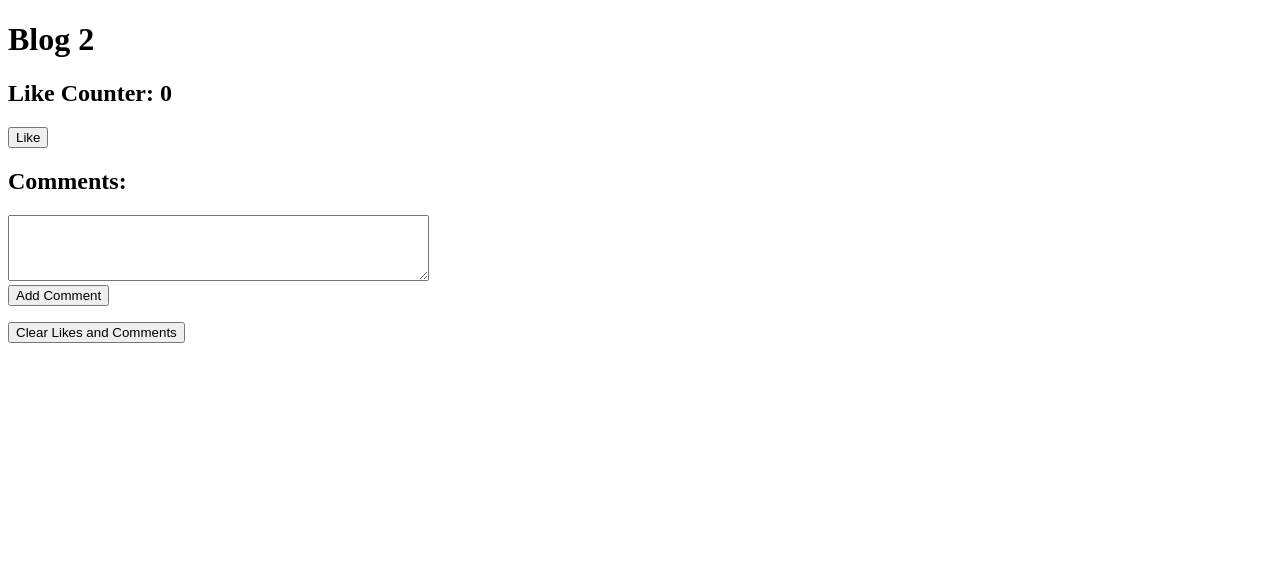
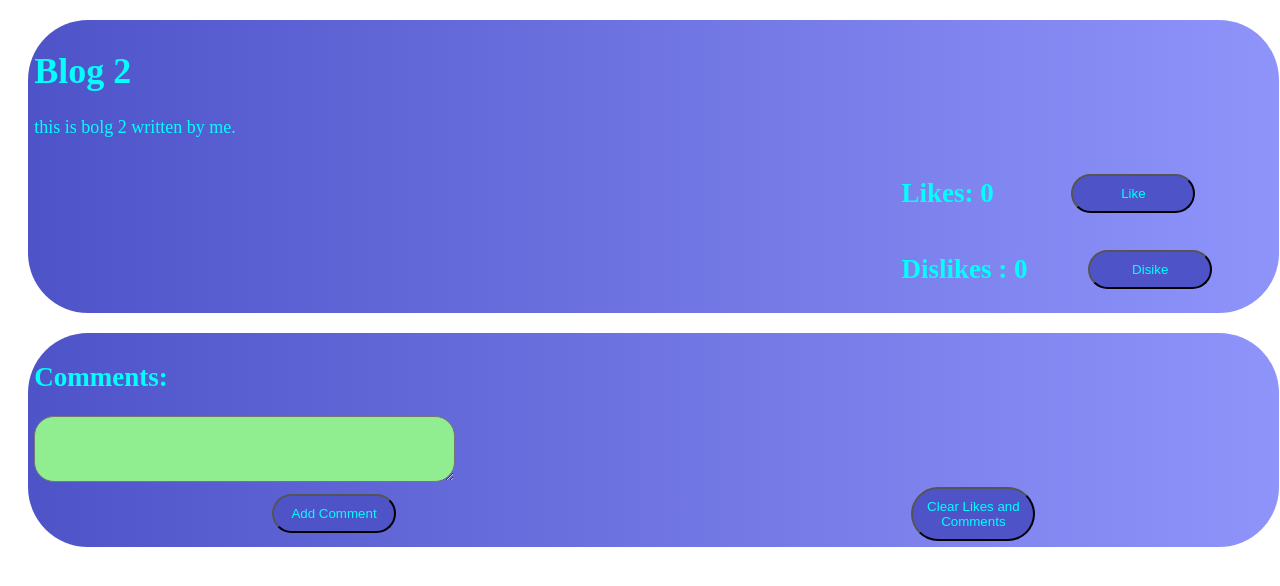
Before and after one commit to AnshAcharya/AnshAcharya.github.io, a plain HTML site: page blog2.html in a window 1280 px wide. Drawn offline with Linux system fonts and the light colour scheme.

Commit message:
finally done

```diff
--- /dev/null
+++ b/blog.css
@@ -0,0 +1,39 @@
+.blog {
+    background: repeating-linear-gradient(to right, #4e54c8, #8f94fb);
+    margin-top:20px;
+    width: 98%;
+    border-radius: 60px;
+    font-size: large;
+    margin-left: 20px;
+    color: aqua;
+    padding: 0.5%;
+
+}
+
+.inline {
+    display:flex;
+}
+
+button {
+    padding:10px;
+    background: #4e54c8;
+    width: 10%;
+    border-radius: 60px;
+    margin-left: 20px;
+    text-align: center;
+    color: aqua;
+    margin: auto;
+}
+
+.inline h2 {
+    margin-left:70%;
+}
+
+.inline button {
+    margin:right !important;
+}
+
+.blog textarea {
+    border-radius: 20px;
+    background-color: lightgreen;
+}
--- a/blog.js
+++ b/blog.js
@@ -1,4 +1,3 @@
-// Function to increase like counter
 function increaseLike(counterId) {
     var currentLikes = parseInt(document.getElementById(counterId).innerText);
     currentLikes++;
@@ -6,7 +5,16 @@ function increaseLike(counterId) {
     localStorage.setItem(counterId, currentLikes);
 }
 
-// Function to add comment
+// function decreaseLike(counterId) {
+//     var currentLikes = parseInt(document.getElementById(counterId).innerText);
+//     if (currentLikes <= 0) {
+//         return;
+//     }
+//     currentLikes--;
+//     document.getElementById(counterId).innerText = currentLikes;
+//     localStorage.setItem(counterId, currentLikes);
+// }
+
 function addComment(inputId, listId) {
     var comment = document.getElementById(inputId).value;
     if (comment.trim() !== "") {
@@ -25,8 +33,7 @@ function addComment(inputId, listId) {
     }
 }
 
-// Load likes and comments from local storage
-window.onload = function() {
+window.onload = function () {
     var storedLikes = localStorage.getItem("likeCounter1");
     if (storedLikes) {
         document.getElementById("likeCounter1").innerText = storedLikes;
@@ -35,7 +42,7 @@ window.onload = function() {
     var storedComments = JSON.parse(localStorage.getItem("commentList1"));
     if (storedComments) {
         var commentList = document.getElementById("commentList1");
-        storedComments.forEach(function(comment) {
+        storedComments.forEach(function (comment) {
             var listItem = document.createElement("li");
             listItem.textContent = comment;
             commentList.appendChild(listItem);
--- a/blog2.html
+++ b/blog2.html
@@ -1,25 +1,40 @@
 <!DOCTYPE html>
 <html lang="en">
+
 <head>
     <meta charset="UTF-8">
     <meta name="viewport" content="width=device-width, initial-scale=1.0">
     <title>Blog 2</title>
+    <link rel="stylesheet" href="blog.css">
 </head>
+
 <body>
-    <h1>Blog 2</h1>
+    <div class="blog">
+        <h1>Blog 2</h1>
+        <p>this is bolg 2 written by me.</p>
 
-    <h2>Like Counter: <span id="likeCounter2">0</span></h2>
-    <button onclick="increaseLike('likeCounter2')">Like</button>
+        <div class="inline">
+            <h2>Likes: <span id="likeCounter2">0</span></h2>
+            <button onclick="increaseLike('likeCounter2')">Like</button>
+        </div>
 
-    <h2>Comments:</h2>
-    <textarea id="commentInput2" rows="4" cols="50"></textarea><br>
-    <button onclick="addComment('commentInput1', 'commentList1')">Add Comment</button>
-    <ul id="commentList2"></ul>
-    <button onclick="clearLocalStorage()">Clear Likes and Comments</button>
+        <div class="inline">
+            <h2>Dislikes : <span id="dislikeCounter2">0</span></h2>
+            <button onclick="increaseLike('dislikeCounter2')">Disike</button>
+        </div>
+    </div>
 
+    <div class="blog">
+        <h2>Comments:</h2>
+        <textarea id="commentInput2" rows="4" cols="50"></textarea><br>
+        <div class="inline">
+            <button onclick="addComment('commentInput2', 'commentList2')">Add Comment</button>
+            <ul id="commentList2"></ul>
+            <button onclick="clearLocalStorage()">Clear Likes and Comments</button>
+        </div>
+    </div>
 
-    <script src="blog.js">
+    <script src="blog.js"></script>
+</body>
 
-    </script>
-</body>
 </html>
--- a/mystyle.css
+++ b/my_dark.css
@@ -1,6 +1,7 @@
-body {
-    background-color: rgba(41, 37, 45, 0.849);
+.mode{
+    background-color:black;
 }
+
 
 
 nav ul {
@@ -13,14 +14,15 @@ nav ul {
 
 nav {
     box-shadow: 0 0 20px black;
-    background: linear-gradient(to right, #4e54c8, #8f94fb);
+    background: linear-gradient(to right, #282b68, #51548e);
     padding: 10px;
     border-radius: 20px;
+    width: 88%;
 }
 
 a {
     text-decoration: none;
-    color: aqua;
+    color: rgb(0, 136, 136);
     margin: 0 15px;
 }
 
@@ -36,31 +38,33 @@ a:hover {
 .image img {
     padding:10px;
     border-radius: 60px;
-    border:20px solid #FF8246;
+    border:20px solid #a9532b;
     margin-top: 20px;
 }
 
 .txt{
     padding:0.5%;
-    background: repeating-linear-gradient(to right, #4e54c8, #8f94fb);
+    background: linear-gradient(to right, #282b68, #51548e);
     margin-top:20px;
     width: 98%;
     border-radius: 60px;
     font-size: large;
     margin-left: 20px;
     text-align-last: left;
-    color: aqua;
+    color: rgb(0, 136, 136);
+;
 
 }
-
+/* TODO : change colour for dark mode */
 .education{
-    background: repeating-linear-gradient(to right, #4e54c8, #8f94fb);
+    background: linear-gradient(to right, #282b68, #51548e);
     margin-top:20px;
     width: 98%;
     border-radius: 60px;
     font-size: large;
     margin-left: 20px;
-    color: aqua;
+    color: rgb(0, 136, 136);
+;
 }
 
 .social-icons {
@@ -78,3 +82,24 @@ a:hover {
     text-decoration: none;
     color: #000;
 }
+
+button {
+    padding:10px;
+    background: yellow;
+    width: 10%;
+    border-radius: 60px;
+    margin-left: 20px;
+    text-align: center;
+    color: black;
+    margin: auto;
+}
+
+button:hover{
+    cursor: pointer;
+}
+
+.navbutton{
+    display:flex;
+    align-items: center;
+    align-content: center;
+}
--- /dev/null
+++ b/my_light.css
@@ -0,0 +1,103 @@
+.mode{
+    background-color:white;
+}
+
+
+
+nav ul {
+    list-style-type: none;
+    margin: 0;
+    padding: 0;
+    display: flex;
+    justify-content: space-around;
+}
+
+nav {
+    box-shadow: 0 0 20px black;
+    background: linear-gradient(to right, #4e54c8, #8f94fb);
+    padding: 10px;
+    border-radius: 20px;
+    width: 88%;
+}
+
+a {
+    text-decoration: none;
+    color: aqua;
+    margin: 0 15px;
+}
+
+a:hover {
+    text-decoration: underline;
+}
+
+.about{
+    display:flex;
+    padding:0.5%;
+}
+
+.image img {
+    padding:10px;
+    border-radius: 60px;
+    border:20px solid #FF8246;
+    margin-top: 20px;
+}
+
+.txt{
+    padding:0.5%;
+    background: repeating-linear-gradient(to right, #4e54c8, #8f94fb);
+    margin-top:20px;
+    width: 98%;
+    border-radius: 60px;
+    font-size: large;
+    margin-left: 20px;
+    text-align-last: left;
+    color: aqua;
+
+}
+
+.education{
+    background: repeating-linear-gradient(to right, #4e54c8, #8f94fb);
+    margin-top:20px;
+    width: 98%;
+    border-radius: 60px;
+    font-size: large;
+    margin-left: 20px;
+    color: aqua;
+}
+
+.social-icons {
+    list-style-type: none;
+    padding: 0;
+}
+.social-icons li {
+    display: flex;
+    margin-right: 10px;
+}
+.social-icons li:last-child {
+    margin-right: 0;
+}
+.social-icons a {
+    text-decoration: none;
+    color: #000;
+}
+
+button {
+    padding:10px;
+    background: black;
+    width: 10%;
+    border-radius: 60px;
+    margin-left: 20px;
+    text-align: center;
+    color: aqua;
+    margin: auto;
+}
+
+button:hover{
+    cursor: pointer;
+}
+
+.navbutton{
+    display:flex;
+    align-items: center;
+    align-content: center;
+}
```
Also changed, not shown: blog1.html (+19 -1 lines), darkmode.js (added, +13 -0 lines), index.html (+7 -2 lines).
